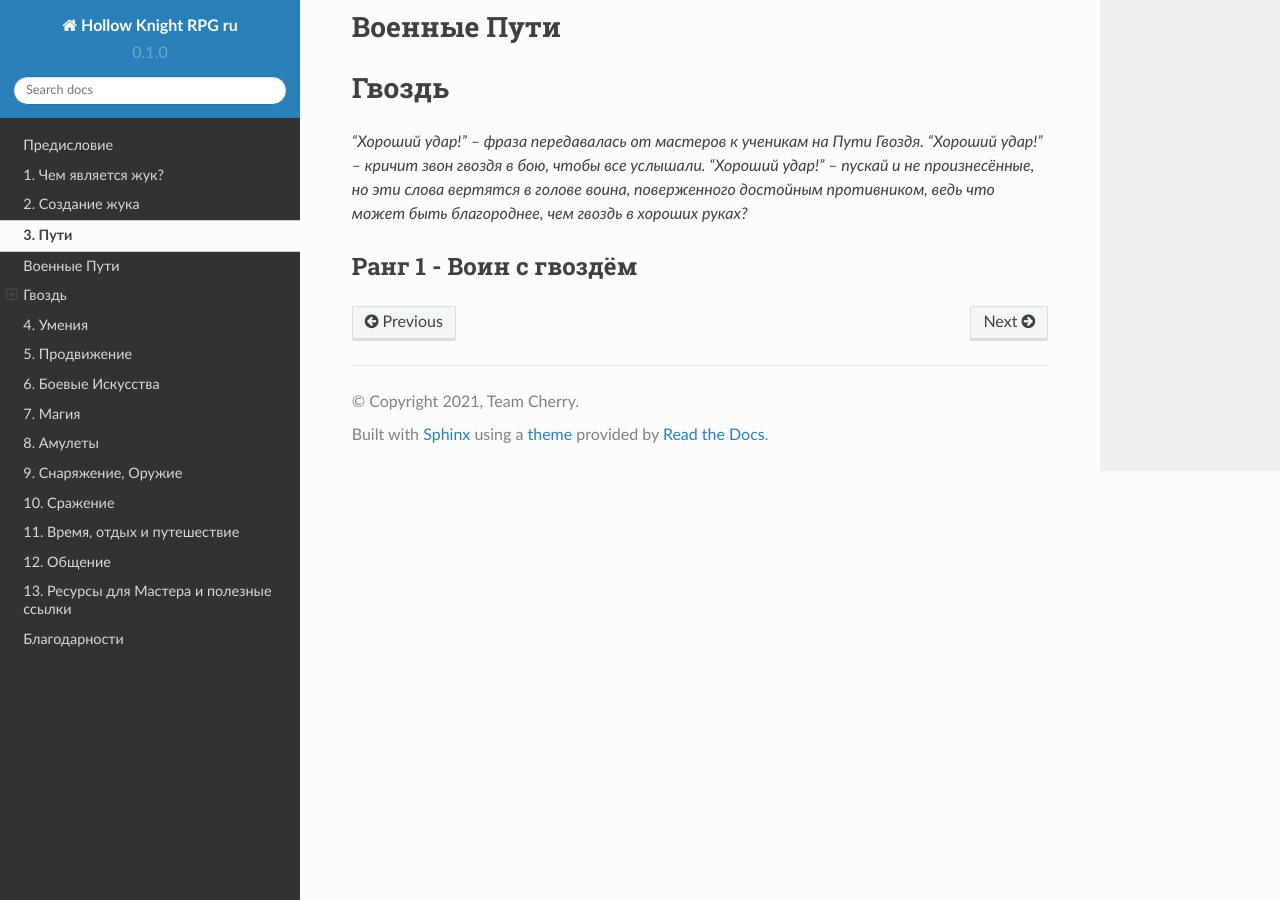
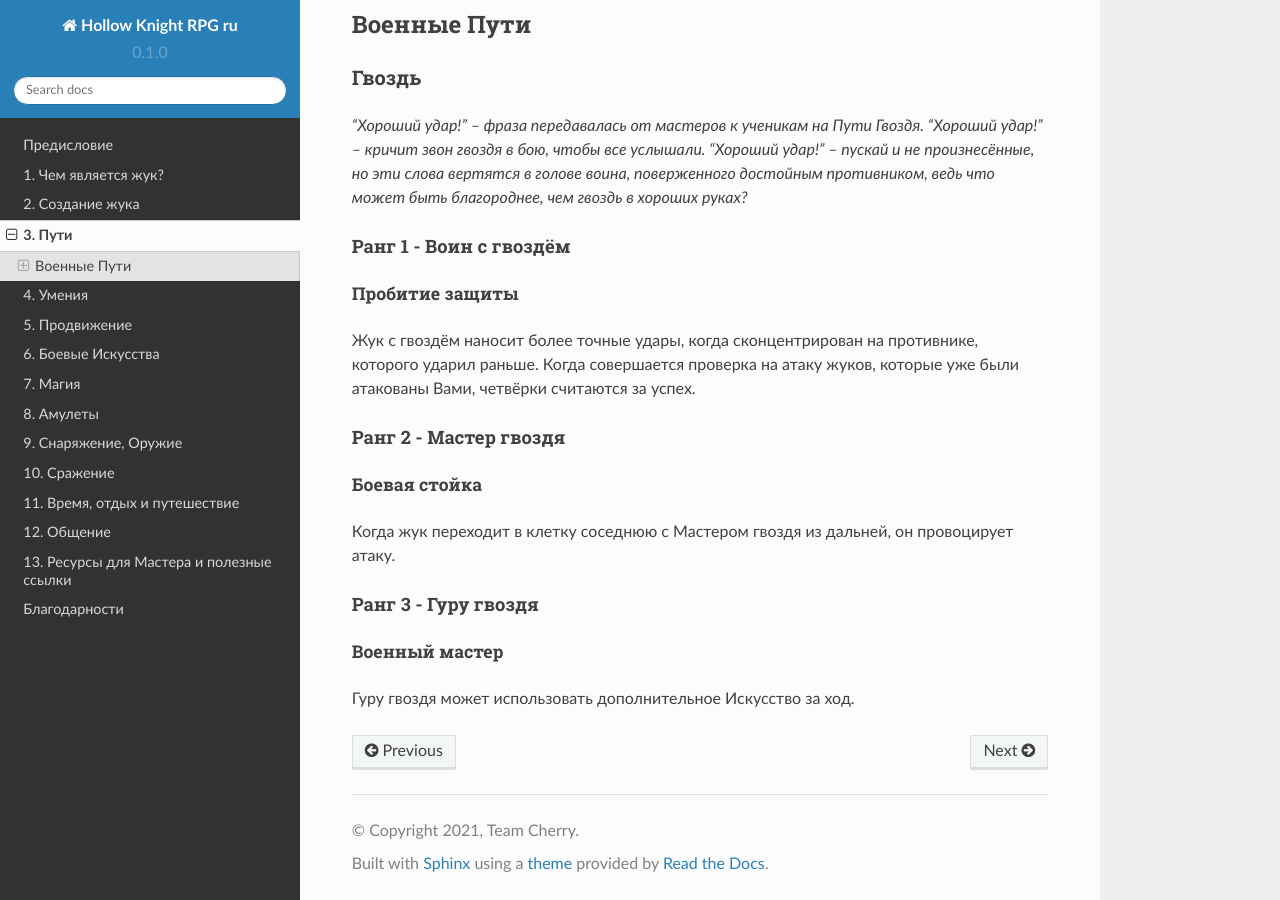
Before and after one commit to LazySelkie/hollow-knight-rpg-ru, a Sphinx documentation site: the page built from docs/source/paths.rst, in a window 1280 px wide and 900 px high, scrolled down 512 px. Built offline with Sphinx 7.4.7 and the Read the Docs theme 2.0.0, drawn with Linux system fonts in a browser that asks for light colours.

Commit message:
Update paths.rst

```diff
--- a/docs/source/paths.rst
+++ b/docs/source/paths.rst
@@ -11,10 +11,10 @@
 Подробнее о них в главе "Продвижение".
 
 Военные Пути
-=========
+------------------
 
 Гвоздь
-=========
+~~~~~~~~~
 
 *"Хороший удар!" – фраза передавалась от мастеров к ученикам на Пути Гвоздя.
 "Хороший удар!" – кричит звон гвоздя в бою, чтобы все услышали. "Хороший удар!" –
@@ -22,4 +22,29 @@
 достойным противником, ведь что может быть благороднее, чем гвоздь в хороших руках?*
 
 Ранг 1 - Воин с гвоздём
-------------------
+""""""""""""""""""""""""""""
+
+Пробитие защиты
+::::::::::::::::::::::::::::::
+
+Жук с гвоздём наносит более точные удары, когда сконцентрирован на противнике,
+которого ударил раньше. Когда совершается проверка на атаку жуков, которые уже были
+атакованы Вами, четвёрки считаются за успех.
+
+Ранг 2 - Мастер гвоздя
+""""""""""""""""""""""""""""
+
+Боевая стойка
+::::::::::::::::::::::::::::::
+
+Когда жук переходит в клетку соседнюю с Мастером гвоздя из дальней, он провоцирует
+атаку.
+
+Ранг 3 - Гуру гвоздя
+""""""""""""""""""""""""""""
+
+Военный мастер
+::::::::::::::::::::::::::::::
+
+Гуру гвоздя может использовать дополнительное
+Искусство за ход.
```
